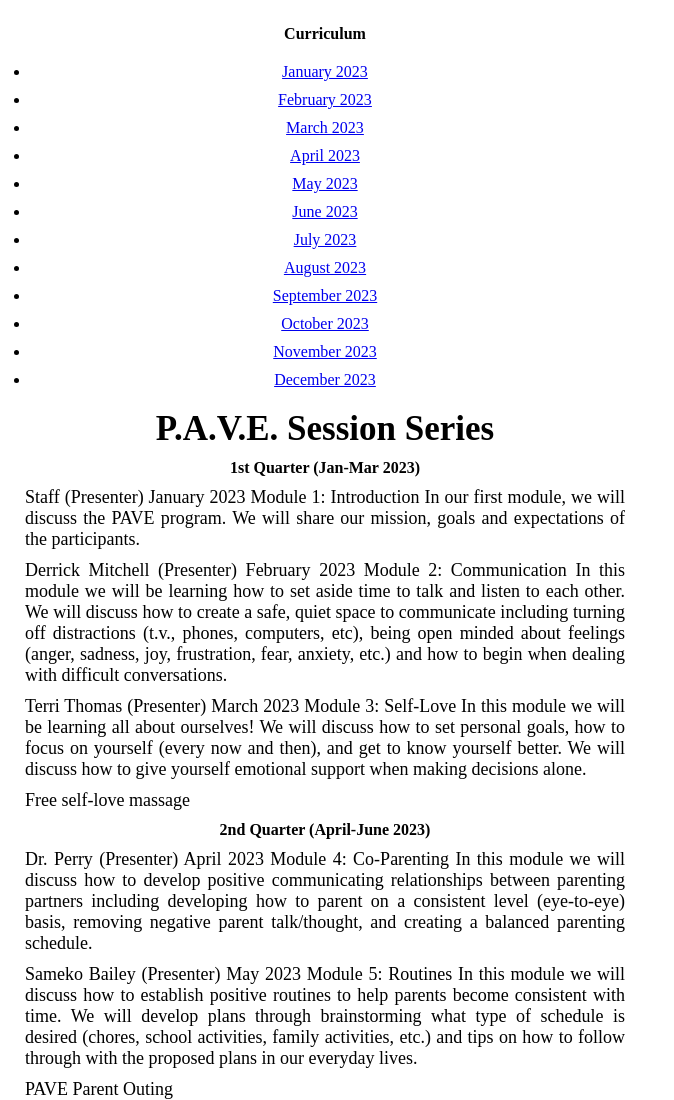
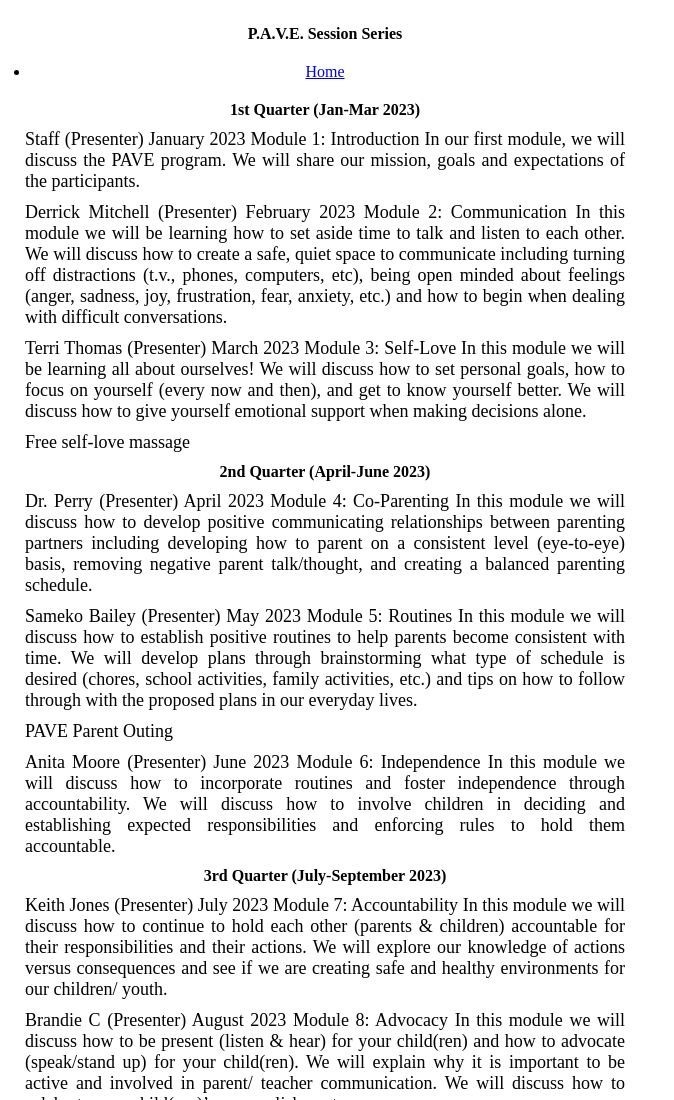
Before and after one commit to sunnyhughes/PAVE, a plain HTML site: page classes.html in a window 1280 px wide. Shown: the top 1100 px of the page, without its empty margins (0-674 px from the left). Drawn offline with Linux system fonts and the light colour scheme; files that its build step writes are made by us from their sources; files whose address does not match are found by name.

Commit message:
pages modified

```diff
--- a/classes.html
+++ b/classes.html
@@ -13,8 +13,26 @@
 
 <main>
 
-    <h1>Curriculum</h1>
-    <nav>
+    <body>
+
+        <h1>P.A.V.E. Session Series</h1>
+
+        <nav>
+            <ul>
+                <li><a href="index.html">Home</a></li>
+                <!--
+                    <li><a href="#about">Mission</a></li>
+                <li><a href="#goal">Goals</a></li>
+                <li><a href="#process">Strategy</a></li>
+                <li><a href="#classes">Curriculum</a></li>
+                <li><a href="#outcome">Future</a></li>
+                <li><a href="#background">History</a></li>
+                -->
+            </ul>
+        </nav>
+
+ <!--   <h2>Curriculum</h2>
+ <nav>
         <ul>
             <li><a href="january23">January 2023</a></li>
             <li><a href="february23.html">February 2023</a></li>
@@ -30,8 +48,7 @@
             <li><a href="december23.html">December 2023</a></li>
         </ul>
     </nav>
-
-    <h2>P.A.V.E. Session Series</h2>
+-->
 
     <h3>1st Quarter (Jan-Mar 2023)</h3>
 
@@ -107,5 +124,5 @@
     </p>
 
 
-
+    </body>
 </main>
```
Also changed, not shown: about.html (+1 -1 lines), index.html (+2 -0 lines).
